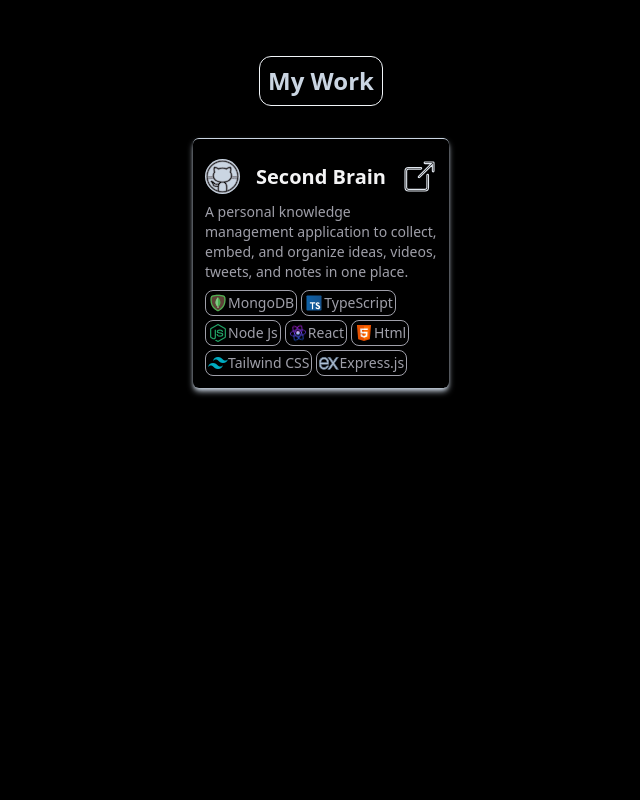
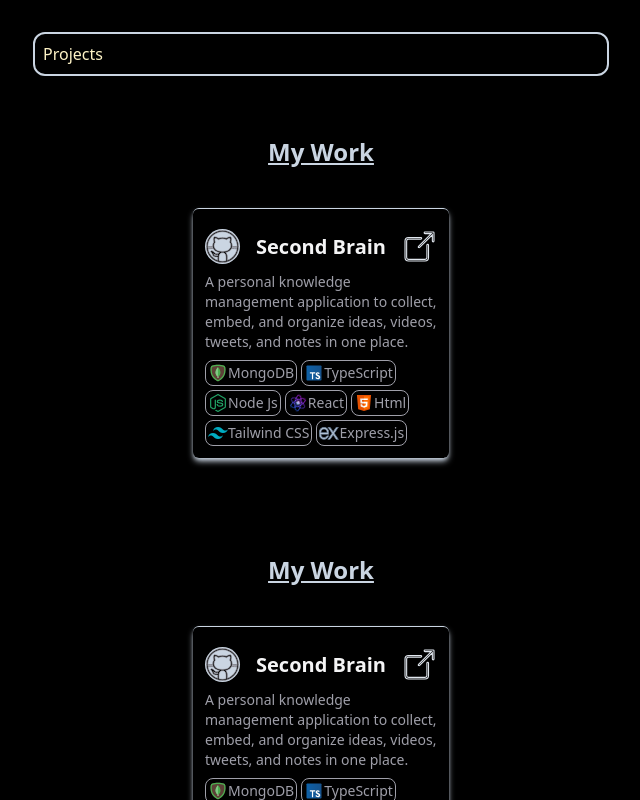
Before and after one commit to harimouli/machine-portfolio, a React (Vite) app: page / in a window 1280 px wide. Shown: the top 800 px of the page, without its empty margins (319-959 px from the left). Built offline with nearby package versions, Linux system fonts and the light colour scheme.

Commit message:
added nav

```diff
--- a/package.json
+++ b/package.json
@@ -15,6 +15,8 @@
     "motion": "^12.14.0",
     "react": "^19.1.0",
     "react-dom": "^19.1.0",
+    "react-router-dom": "^7.6.2",
+    "react-scroll": "^1.9.3",
     "tailwind-merge": "^3.3.0",
     "tailwindcss": "^4.1.7"
   },
@@ -22,6 +24,7 @@
     "@eslint/js": "^9.25.0",
     "@types/react": "^19.1.2",
     "@types/react-dom": "^19.1.2",
+    "@types/react-scroll": "^1.8.10",
     "@vitejs/plugin-react": "^4.4.1",
     "eslint": "^9.25.0",
     "eslint-plugin-react-hooks": "^5.2.0",
--- a/src/App.tsx
+++ b/src/App.tsx
@@ -1,11 +1,19 @@
 import { ProjectSection } from "./components/ProjectSection"
-
+import { Navbar } from "./components/Navbar"
 function App() {
 
   return (
-    <div className = "overflow-x-hidden  min-h-screen w-screen p-8 bg-[#000000] top-0 gap-4" >
-      <div className = "flex flex-col items-center">
-            <ProjectSection/>
+    <div className = "flex flex-col items-center min-h-screen w-screen p-8 bg-[#000000]" >
+          <div className = "flex justify-center">
+            <Navbar />
+          </div>
+      <div  className = "flex flex-col items-center p-8 ">
+
+          <ProjectSection/>
+          <ProjectSection/>
+          <ProjectSection/>
+
+
       </div>
     </div>
   )
--- /dev/null
+++ b/src/components/Navbar.tsx
@@ -0,0 +1,15 @@
+
+
+
+export const Navbar = () => {
+    return (
+            <div className = "border-2 border-slate-300 p-2 w-xl fixed rounded-xl text-amber-100">
+                <a href = "projects">
+                    <button>
+                        Projects
+                    </button>
+                </a>
+            </div>
+
+    )
+}
--- a/src/components/ProjectCard.tsx
+++ b/src/components/ProjectCard.tsx
@@ -28,7 +28,7 @@
 export const ProjectCard = (props: ProjectProps) => {
 
     return (
-        <div className = "flex-col items-center   w-64 rounded-md shadow-slate-300 shadow-md transition duration-300  ease-in-out border-t border-slate-300 hover:scale-105 hover:shadow-xl">
+        <div className = "flex-col items-center   w-64 rounded-md shadow-slate-300 shadow-md transition duration-300  ease-in-out border-t border-slate-300 hover:scale-100 hover:shadow-xl">
 
                 <div className = "p-3 h-fit  w-64 text-[#9F9FA9]">
                         <div className = "flex items-center justify-between mt-2">
--- a/src/components/ProjectSection.tsx
+++ b/src/components/ProjectSection.tsx
@@ -7,9 +7,9 @@
 
 export const ProjectSection = () => {
     return (
-        <div id = "projects-section" className = "p-2">
+        <div  id = "projects" className = "p-2 mt-10">
                 <div className = "flex items-center flex-col p-4">
-                        <div className = "text-slate-300 text-2xl font-bold border border-slate-100 p-2 rounded-xl flex items-center justify-center">
+                        <div className = "text-slate-300 text-2xl font-bold  p-2 rounded-xl flex items-center justify-center underline">
                             My Work
                         </div>
 
--- a/src/index.css
+++ b/src/index.css
@@ -1,4 +1,5 @@
 @import "tailwindcss";
+
 
 html {
   scroll-behavior: smooth;
```
Also changed, not shown: 1 other file (tests, documents, lock files or other folders).
